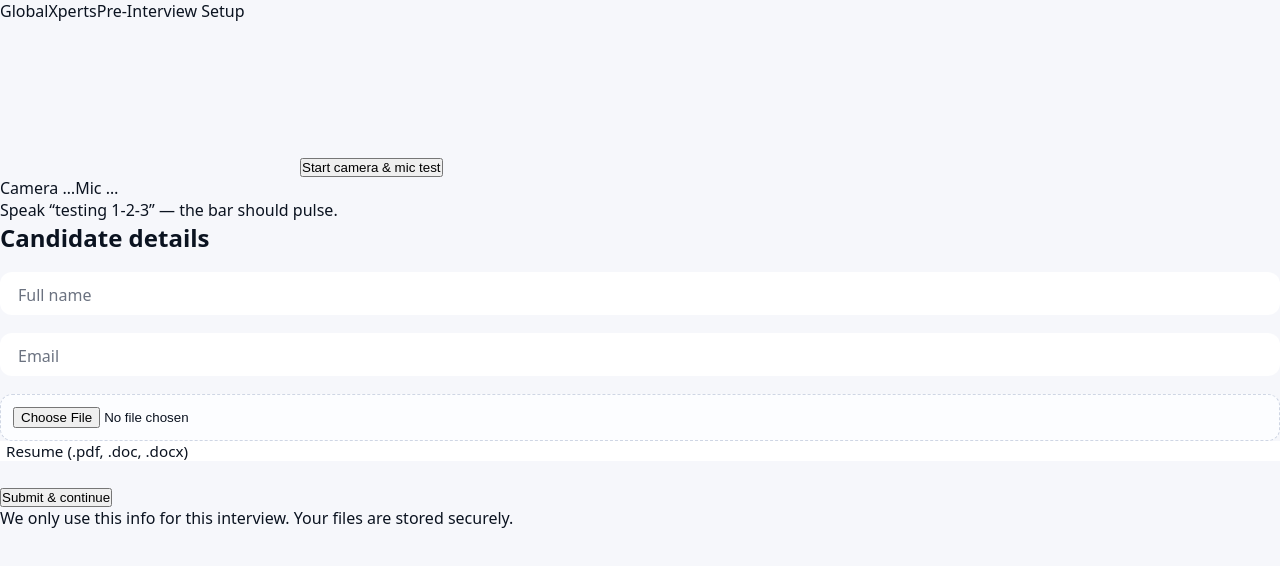
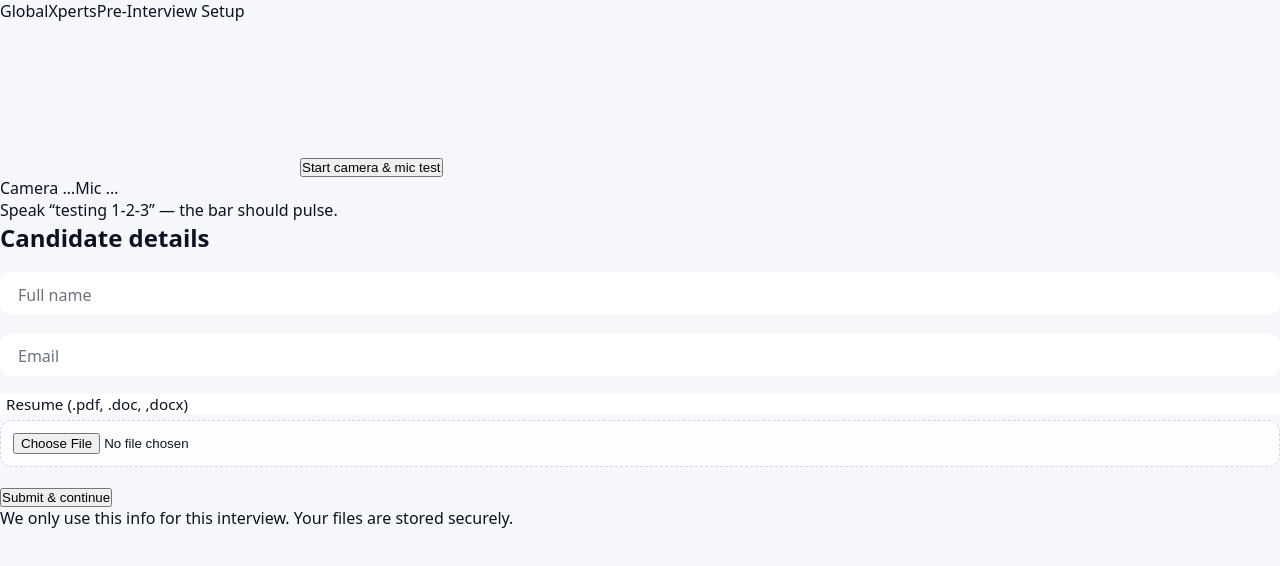
Before and after one commit to abhishekglobalxt/CandidatePortal1, a React (Vite) app: page / in a window 1280 px wide. Shown: the top 566 px of the page. Built offline with nearby package versions, Linux system fonts and the light colour scheme.

Commit message:
Update SetupPortal.jsx

```diff
--- a/src/SetupPortal.jsx
+++ b/src/SetupPortal.jsx
@@ -218,14 +218,14 @@ export default function SetupPortal() {
             </div>
 
             <div className="field file">
+              <label htmlfor="resume">Resume (.pdf, .doc, ,docx)</label>
               <input
                 id="resume"
                 type="file"
-                accept=".pdf,.doc,.docx,application/pdf,application/msword,application/vnd.openxmlformats-officedocument.wordprocessingml.document"
+                accept=".pdf,.doc,.docx"
                 onChange={(e) => setResume(e.target.files?.[0] || null)}
                 required
               />
-              <label htmlFor="resume">Resume (.pdf, .doc, .docx)</label>
             </div>
 
             {submitError && <div className="banner error">{submitError}</div>}
```
